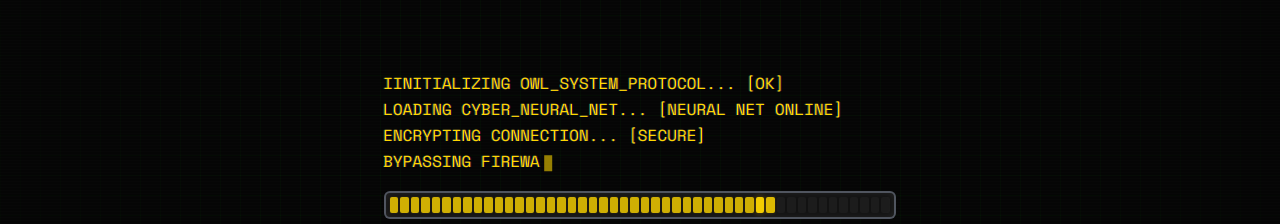
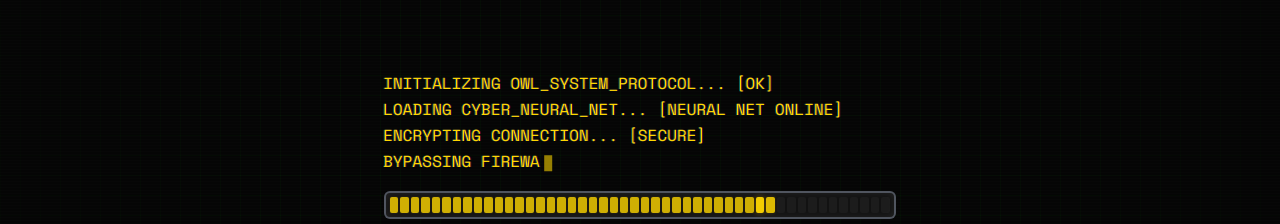
Before and after one commit to owl-cyber-club/owl-cyber-club.github.io, a React (Vite) app: page / in a window 1280 px wide. Shown: the part 245-469 px from the top of the page. Built offline with nearby package versions, Linux system fonts and the light colour scheme.

Commit message:
fix: Double character text during intro animation

```diff
--- a/components/IntroAnimation.tsx
+++ b/components/IntroAnimation.tsx
@@ -34,6 +34,9 @@ export const IntroAnimation: React.FC<IntroAnimationProps> = ({
   // Boot sequence logic with proper state management and progress tracking
   useEffect(() => {
     if (step !== "boot") return;
+
+    setBootText("");
+    setProgress(0);
 
     let currentSequenceIndex = 0;
     let currentCharIndex = 0;
```
